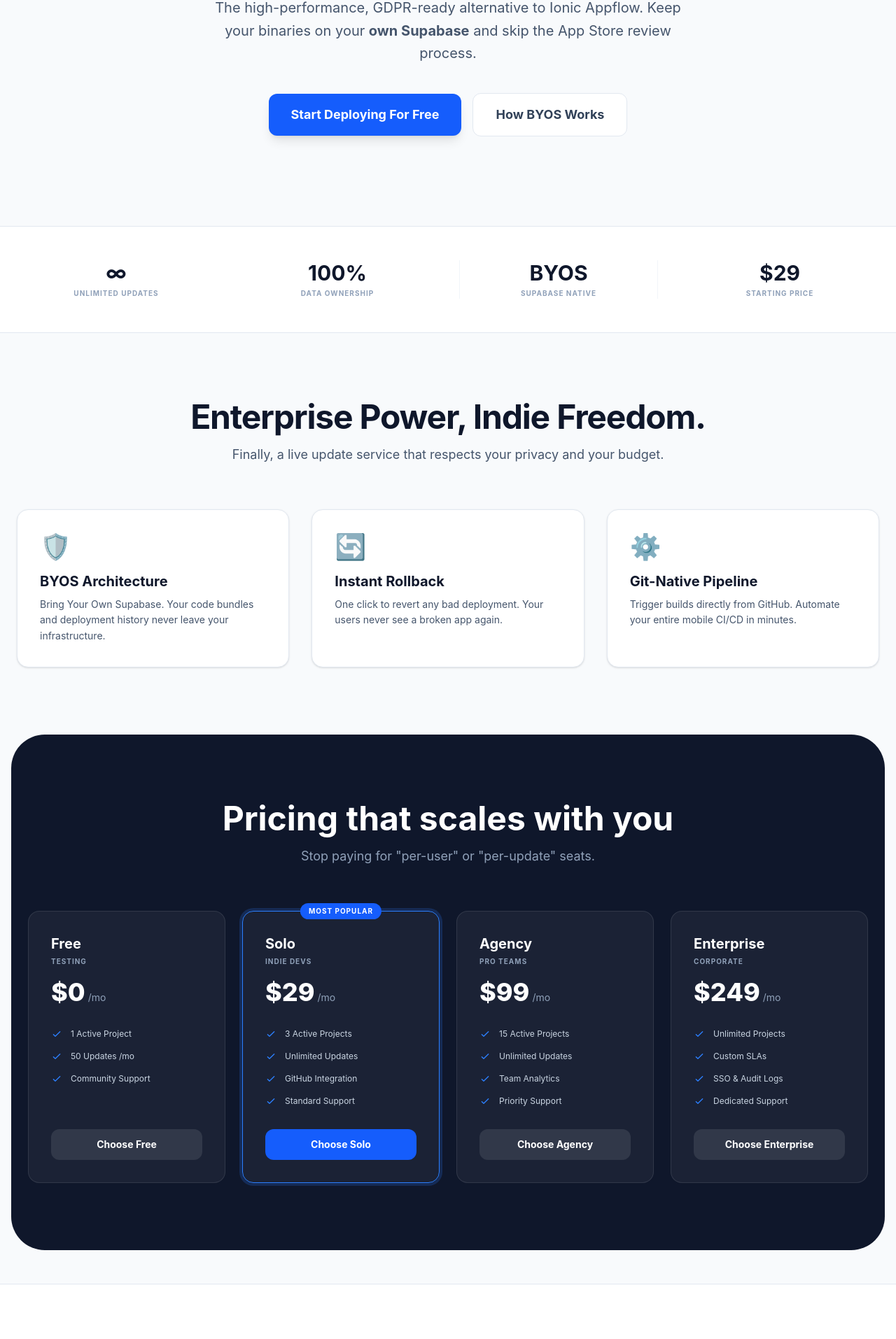
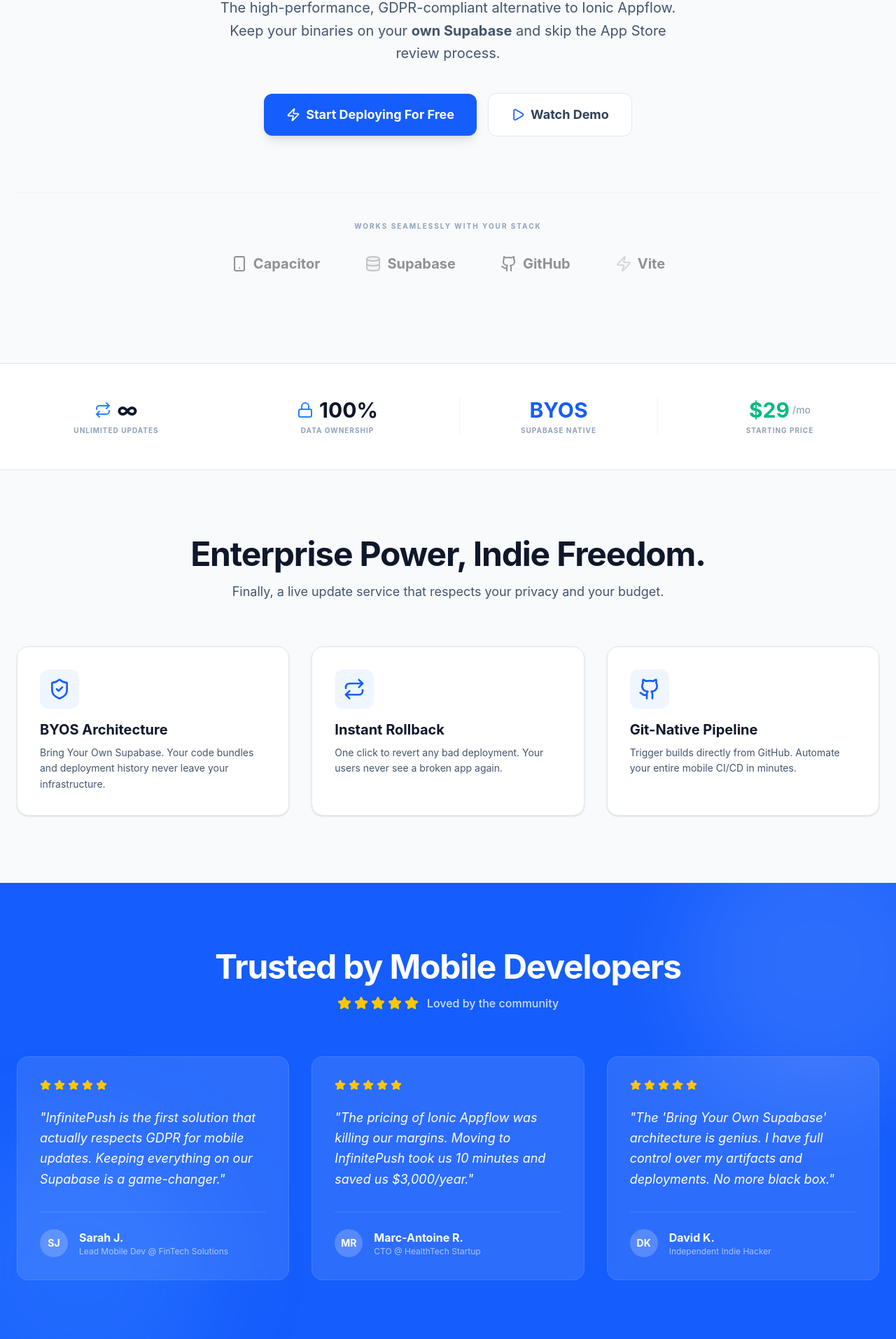
Before and after one commit to Boom-digital-ma/InfinitePush, a Next.js app: page / in a window 1280 px wide. Shown: the part 452-2366 px from the top of the page at 70% size. Built offline with nearby package versions, Linux system fonts and the light colour scheme; no server answers.

Commit message:
feat: enhance landing page social proof and lemon squeezy compliance

```diff
--- a/src/app/page.tsx
+++ b/src/app/page.tsx
@@ -2,6 +2,19 @@ import React from 'react';
 import { Metadata } from 'next';
 import Header from '@/components/ui/Header';
 import Footer from '@/components/ui/Footer';
+import {
+  Play,
+  ShieldCheck,
+  Zap,
+  Repeat,
+  Github,
+  Database,
+  Smartphone,
+  Star,
+  CheckCircle2,
+  TrendingUp,
+  Lock
+} from 'lucide-react';
 
 export const metadata: Metadata = {
   title: 'InfinitePush - The Unlimited Capacitor Live Update Platform',
@@ -14,7 +27,7 @@ export default function LandingPage() {
       <Header />
 
       {/* Hero Section */}
-      <section className="px-6 py-20 md:py-32 max-w-7xl mx-auto text-center">
+      <section className="px-6 py-20 md:py-32 max-w-7xl mx-auto text-center relative overflow-hidden">
         <div className="inline-flex items-center gap-2 px-3 py-1 bg-blue-50 text-blue-700 rounded-full text-xs font-bold mb-6 tracking-wide uppercase">
           <span className="relative flex h-2 w-2">
             <span className="animate-ping absolute inline-flex h-full w-full rounded-full bg-blue-400 opacity-75"></span>
@@ -24,19 +37,40 @@ export default function LandingPage() {
         </div>
         <h1 className="text-5xl md:text-7xl font-extrabold text-slate-900 mb-6 tracking-tight leading-tight">
           Update Your Mobile Apps <br className="hidden md:block" />
-          <span className="text-blue-600 text-transparent bg-clip-text bg-gradient-to-r from-blue-600 to-indigo-600">On Your Own Terms.</span>
+          <span className="text-blue-600 text-transparent bg-clip-text bg-gradient-to-r from-blue-600 to-indigo-600 font-black">On Your Own Terms.</span>
         </h1>
         <p className="text-lg md:text-xl text-slate-600 max-w-2xl mx-auto mb-10 leading-relaxed">
-          The high-performance, GDPR-ready alternative to Ionic Appflow.
+          The high-performance, GDPR-compliant alternative to Ionic Appflow.
           Keep your binaries on your <strong>own Supabase</strong> and skip the App Store review process.
         </p>
         <div className="flex flex-col sm:flex-row items-center justify-center gap-4">
-          <a href="/login" className="w-full sm:w-auto bg-blue-600 text-white px-8 py-4 rounded-xl font-bold text-lg hover:bg-blue-700 transition-all shadow-lg hover:-translate-y-1">
+          <a href="/login" className="w-full sm:w-auto bg-blue-600 text-white px-8 py-4 rounded-xl font-bold text-lg hover:bg-blue-700 transition-all shadow-lg hover:-translate-y-1 flex items-center justify-center gap-2">
+            <Zap className="w-5 h-5" />
             Start Deploying For Free
           </a>
-          <a href="#features" className="w-full sm:w-auto bg-white text-slate-700 border border-slate-200 px-8 py-4 rounded-xl font-bold text-lg hover:bg-slate-50 transition-all">
-            How BYOS Works
-          </a>
+          <button className="w-full sm:w-auto bg-white text-slate-700 border border-slate-200 px-8 py-4 rounded-xl font-bold text-lg hover:bg-slate-50 transition-all flex items-center justify-center gap-2">
+            <Play className="w-5 h-5 text-blue-600" />
+            Watch Demo
+          </button>
+        </div>
+
+        {/* Integration Logos */}
+        <div className="mt-20 pt-10 border-t border-slate-100">
+          <p className="text-[10px] text-slate-400 uppercase font-bold tracking-[0.2em] mb-8">Works seamlessly with your stack</p>
+          <div className="flex flex-wrap justify-center items-center gap-8 md:gap-16 opacity-50 grayscale hover:grayscale-0 transition-all duration-500">
+            <div className="flex items-center gap-2 font-bold text-xl text-slate-800">
+              <Smartphone className="w-6 h-6" /> Capacitor
+            </div>
+            <div className="flex items-center gap-2 font-bold text-xl text-slate-800">
+              <Database className="w-6 h-6 text-emerald-500 fill-emerald-500/10" /> Supabase
+            </div>
+            <div className="flex items-center gap-2 font-bold text-xl text-slate-800">
+              <Github className="w-6 h-6" /> GitHub
+            </div>
+            <div className="flex items-center gap-2 font-bold text-xl text-slate-800">
+              <Zap className="w-6 h-6 text-yellow-500 fill-yellow-500/10" /> Vite
+            </div>
+          </div>
         </div>
       </section>
 
@@ -44,19 +78,25 @@ export default function LandingPage() {
       <section className="px-6 py-12 bg-white border-y border-slate-200">
         <div className="max-w-7xl mx-auto grid grid-cols-2 md:grid-cols-4 gap-8">
           <div className="text-center">
-            <div className="text-3xl font-bold text-slate-900">∞</div>
+            <div className="text-3xl font-bold text-slate-900 flex items-center justify-center gap-2">
+              <Repeat className="w-6 h-6 text-blue-500" /> ∞
+            </div>
             <div className="text-[10px] text-slate-400 uppercase font-bold tracking-widest mt-1">Unlimited Updates</div>
           </div>
           <div className="text-center">
-            <div className="text-3xl font-bold text-slate-900">100%</div>
+            <div className="text-3xl font-bold text-slate-900 flex items-center justify-center gap-2">
+              <Lock className="w-6 h-6 text-blue-500" /> 100%
+            </div>
             <div className="text-[10px] text-slate-400 uppercase font-bold tracking-widest mt-1">Data Ownership</div>
           </div>
           <div className="text-center border-x border-slate-100 hidden md:block">
-            <div className="text-3xl font-bold text-slate-900 text-blue-600">BYOS</div>
+            <div className="text-3xl font-bold text-blue-600 uppercase">BYOS</div>
             <div className="text-[10px] text-slate-400 uppercase font-bold tracking-widest mt-1">Supabase Native</div>
           </div>
           <div className="text-center">
-            <div className="text-3xl font-bold text-slate-900 text-emerald-500">$29</div>
+            <div className="text-3xl font-bold text-emerald-500 flex items-center justify-center gap-1">
+              $29 <span className="text-sm font-medium text-slate-400">/mo</span>
+            </div>
             <div className="text-[10px] text-slate-400 uppercase font-bold tracking-widest mt-1">Starting Price</div>
           </div>
         </div>
@@ -73,21 +113,21 @@ export default function LandingPage() {
             {
               title: "BYOS Architecture",
               desc: "Bring Your Own Supabase. Your code bundles and deployment history never leave your infrastructure.",
-              icon: "🛡️"
+              icon: <ShieldCheck className="w-8 h-8 text-blue-600" />
             },
             {
               title: "Instant Rollback",
               desc: "One click to revert any bad deployment. Your users never see a broken app again.",
-              icon: "🔄"
+              icon: <Repeat className="w-8 h-8 text-blue-600" />
             },
             {
               title: "Git-Native Pipeline",
               desc: "Trigger builds directly from GitHub. Automate your entire mobile CI/CD in minutes.",
-              icon: "⚙️"
+              icon: <Github className="w-8 h-8 text-blue-600" />
             }
           ].map((feat, idx) => (
-            <div key={idx} className="bg-white p-8 rounded-2xl border border-slate-200 shadow-sm hover:shadow-md transition-all">
-              <div className="text-4xl mb-4">{feat.icon}</div>
+            <div key={idx} className="bg-white p-8 rounded-2xl border border-slate-200 shadow-sm hover:shadow-md transition-all group">
+              <div className="mb-4 p-3 bg-blue-50 w-fit rounded-xl group-hover:bg-blue-100 transition-colors">{feat.icon}</div>
               <h3 className="text-xl font-bold text-slate-900 mb-2">{feat.title}</h3>
               <p className="text-slate-600 leading-relaxed text-sm">{feat.desc}</p>
             </div>
@@ -95,50 +135,189 @@ export default function LandingPage() {
         </div>
       </section>
 
-      {/* Pricing Section */}
-      <section id="pricing" className="px-6 py-24 bg-slate-900 text-white rounded-[3rem] mx-4 mb-12">
-        <div className="max-w-7xl mx-auto">
+      {/* Social Proof / Testimonials */}
+      <section className="px-6 py-24 bg-blue-600 text-white overflow-hidden relative">
+        <div className="absolute top-0 right-0 -mt-20 -mr-20 w-96 h-96 bg-white/10 rounded-full blur-3xl"></div>
+        <div className="absolute bottom-0 left-0 -mb-20 -ml-20 w-96 h-96 bg-blue-400/20 rounded-full blur-3xl"></div>
+
+        <div className="max-w-7xl mx-auto relative z-10">
           <div className="text-center mb-16">
-            <h2 className="text-3xl md:text-5xl font-bold mb-4">Pricing that scales with you</h2>
-            <p className="text-slate-400 text-lg">Stop paying for "per-user" or "per-update" seats.</p>
+            <h2 className="text-3xl md:text-5xl font-bold mb-4 tracking-tight">Trusted by Mobile Developers</h2>
+            <div className="flex items-center justify-center gap-1 text-yellow-400">
+              <Star className="w-5 h-5 fill-current" />
+              <Star className="w-5 h-5 fill-current" />
+              <Star className="w-5 h-5 fill-current" />
+              <Star className="w-5 h-5 fill-current" />
+              <Star className="w-5 h-5 fill-current" />
+              <span className="ml-2 text-white/80 font-medium">Loved by the community</span>
+            </div>
           </div>
-          <div className="grid md:grid-cols-4 gap-6">
+
+          <div className="grid md:grid-cols-3 gap-8">
             {[
-              { name: "Free", price: "$0", period: "/mo", target: "Testing", features: ["1 Active Project", "50 Updates /mo", "Community Support"] },
-              { name: "Solo", price: "$29", period: "/mo", target: "Indie Devs", features: ["3 Active Projects", "Unlimited Updates", "GitHub Integration", "Standard Support"] },
-              { name: "Agency", price: "$99", period: "/mo", target: "Pro Teams", features: ["15 Active Projects", "Unlimited Updates", "Team Analytics", "Priority Support"] },
-              { name: "Enterprise", price: "$249", period: "/mo", target: "Corporate", features: ["Unlimited Projects", "Custom SLAs", "SSO & Audit Logs", "Dedicated Support"] }
-            ].map((plan, idx) => (
-              <div key={idx} className={`bg-white/5 border ${plan.name === 'Solo' ? 'border-blue-500 ring-4 ring-blue-500/20' : 'border-white/10'} p-8 rounded-2xl flex flex-col relative`}>
-                {plan.name === 'Solo' && <span className="absolute -top-3 left-1/2 -translate-x-1/2 bg-blue-600 text-white text-[10px] font-bold px-3 py-1 rounded-full uppercase tracking-widest">Most Popular</span>}
-                <div className="mb-8">
-                  <h3 className="text-xl font-bold mb-1">{plan.name}</h3>
-                  <div className="text-slate-400 text-[10px] font-bold mb-4 uppercase tracking-widest">{plan.target}</div>
-                  <div className="flex items-baseline gap-1">
-                    <span className="text-4xl font-extrabold">{plan.price}</span>
-                    <span className="text-slate-400 text-sm">{plan.period}</span>
+              {
+                quote: "InfinitePush is the first solution that actually respects GDPR for mobile updates. Keeping everything on our Supabase is a game-changer.",
+                author: "Sarah J.",
+                role: "Lead Mobile Dev @ FinTech Solutions",
+                avatar: "SJ"
+              },
+              {
+                quote: "The pricing of Ionic Appflow was killing our margins. Moving to InfinitePush took us 10 minutes and saved us $3,000/year.",
+                author: "Marc-Antoine R.",
+                role: "CTO @ HealthTech Startup",
+                avatar: "MR"
+              },
+              {
+                quote: "The 'Bring Your Own Supabase' architecture is genius. I have full control over my artifacts and deployments. No more black box.",
+                author: "David K.",
+                role: "Independent Indie Hacker",
+                avatar: "DK"
+              }
+            ].map((t, idx) => (
+              <div key={idx} className="bg-white/10 backdrop-blur-sm p-8 rounded-2xl border border-white/10 flex flex-col justify-between">
+                <div>
+                  <div className="flex gap-1 mb-6">
+                    <Star className="w-4 h-4 fill-yellow-400 text-yellow-400" />
+                    <Star className="w-4 h-4 fill-yellow-400 text-yellow-400" />
+                    <Star className="w-4 h-4 fill-yellow-400 text-yellow-400" />
+                    <Star className="w-4 h-4 fill-yellow-400 text-yellow-400" />
+                    <Star className="w-4 h-4 fill-yellow-400 text-yellow-400" />
+                  </div>
+                  <p className="text-lg italic mb-8 leading-relaxed">"{t.quote}"</p>
+                </div>
+                <div className="flex items-center gap-4 border-t border-white/10 pt-6">
+                  <div className="w-10 h-10 bg-white/20 rounded-full flex items-center justify-center font-bold text-sm">
+                    {t.avatar}
+                  </div>
+                  <div>
+                    <div className="font-bold">{t.author}</div>
+                    <div className="text-xs text-white/60">{t.role}</div>
                   </div>
                 </div>
-                <ul className="space-y-4 mb-8 flex-grow text-left">
-                  {plan.features.map((f, i) => (
-                    <li key={i} className="flex items-center gap-3 text-slate-300 text-xs">
-                      <svg className="w-4 h-4 text-blue-500 shrink-0" fill="none" stroke="currentColor" viewBox="0 0 24 24"><path strokeLinecap="round" strokeLinejoin="round" strokeWidth="2" d="M5 13l4 4L19 7"></path></svg>
-                      {f}
-                    </li>
-                  ))}
-                </ul>
-                <a
-                  href="/login"
-                  className={`w-full py-3 rounded-xl font-bold text-center transition-all text-sm ${plan.name === 'Solo' ? 'bg-blue-600 hover:bg-blue-700' : 'bg-white/10 hover:bg-white/20'}`}
-                >
-                  Choose {plan.name}
-                </a>
               </div>
             ))}
           </div>
         </div>
       </section>
 
+      {/* Pricing Section */}
+      <section id="pricing" className="px-6 py-24 bg-slate-50 border-t border-slate-200">
+        <div className="max-w-7xl mx-auto px-4">
+          <div className="text-center mb-20">
+            <div className="inline-block px-4 py-1.5 bg-blue-100 text-blue-700 rounded-full text-xs font-bold tracking-widest uppercase mb-4">
+              Transparent Pricing
+            </div>
+            <h2 className="text-4xl md:text-6xl font-black text-slate-900 mb-6 tracking-tight">
+              Predictable costs, <br className="hidden md:block" />
+              <span className="text-blue-600">No surprises.</span>
+            </h2>
+            <p className="text-slate-500 text-lg max-w-2xl mx-auto">
+              Stop paying for "per-user" seats or "per-update" fees.
+              Our plans are designed to scale with your app's growth.
+            </p>
+          </div>
+
+          <div className="grid md:grid-cols-4 gap-8">
+            {[
+              {
+                name: "Free",
+                price: "$0",
+                target: "Individual devs",
+                features: ["1 Active Project", "50 Updates / month", "Community Support", "BYOS Enabled"],
+                cta: "Start for Free",
+                popular: false
+              },
+              {
+                name: "Solo",
+                price: "$29",
+                target: "Professional devs",
+                features: ["3 Active Projects", "Unlimited Updates", "GitHub CI/CD Action", "Email Support", "Custom Domains"],
+                cta: "Go Pro Now",
+                popular: true
+              },
+              {
+                name: "Agency",
+                price: "$99",
+                target: "Development teams",
+                features: ["15 Active Projects", "Unlimited Updates", "Team Collaboration", "Priority Support", "Advanced Analytics"],
+                cta: "Scale your Agency",
+                popular: false
+              },
+              {
+                name: "Enterprise",
+                price: "$249",
+                target: "Large organizations",
+                features: ["Unlimited Projects", "Custom SLAs", "SSO & Audit Logs", "Dedicated Account Manager", "White-label options"],
+                cta: "Contact Sales",
+                popular: false
+              }
+            ].map((plan, idx) => (
+              <div
+                key={idx}
+                className={`relative flex flex-col p-8 rounded-[2rem] transition-all duration-300 ${
+                  plan.popular
+                    ? 'bg-white border-2 border-blue-600 shadow-2xl scale-105 z-10'
+                    : 'bg-white border border-slate-200 shadow-sm hover:shadow-xl hover:-translate-y-1'
+                }`}
+              >
+                {plan.popular && (
+                  <div className="absolute -top-4 left-1/2 -translate-x-1/2 bg-gradient-to-r from-blue-600 to-indigo-600 text-white text-[10px] font-black px-4 py-1.5 rounded-full uppercase tracking-widest shadow-lg">
+                    Most Popular
+                  </div>
+                )}
+
+                <div className="mb-8">
+                  <h3 className="text-xl font-black text-slate-900 mb-1">{plan.name}</h3>
+                  <p className="text-slate-400 text-xs font-medium uppercase tracking-wider mb-6">{plan.target}</p>
+                  <div className="flex items-baseline gap-1">
+                    <span className="text-5xl font-black text-slate-900 tracking-tighter">{plan.price}</span>
+                    <span className="text-slate-400 font-bold text-sm">/mo</span>
+                  </div>
+                </div>
+
+                <div className="space-y-4 mb-10 flex-grow">
+                  {plan.features.map((feature, i) => (
+                    <div key={i} className="flex items-start gap-3 text-sm text-slate-600 font-medium">
+                      <CheckCircle2 className={`w-5 h-5 shrink-0 ${plan.popular ? 'text-blue-600' : 'text-emerald-500'}`} />
+                      <span>{feature}</span>
+                    </div>
+                  ))}
+                </div>
+
+                <a
+                  href={plan.name === 'Enterprise' ? 'mailto:infinitepush.app@proton.me' : '/login'}
+                  className={`w-full py-4 rounded-2xl font-black text-center transition-all ${
+                    plan.popular
+                      ? 'bg-blue-600 text-white hover:bg-blue-700 shadow-blue-200 shadow-lg'
+                      : 'bg-slate-100 text-slate-900 hover:bg-slate-200'
+                  }`}
+                >
+                  {plan.cta}
+                </a>
+              </div>
+            ))}
+          </div>
+
+          <div className="mt-16 text-center">
+            <p className="text-slate-400 text-sm font-medium">
+              All plans include our 7-day no-questions-asked refund policy. <br className="md:hidden" />
+              Need a custom plan? <a href="mailto:infinitepush.app@proton.me" className="text-blue-600 underline underline-offset-4 font-bold">Talk to us</a>.
+            </p>
+          </div>
+        </div>
+      </section>
+
+      {/* CTA Final */}
+      <section className="px-6 py-24 text-center max-w-4xl mx-auto">
+        <h2 className="text-4xl font-black mb-6">Ready to take control of your mobile deployments?</h2>
+        <p className="text-xl text-slate-600 mb-10 leading-relaxed">
+          Join hundreds of developers who have already switched to a more secure, more affordable Capacitor live update platform.
+        </p>
+        <a href="/login" className="bg-slate-900 text-white px-12 py-5 rounded-2xl font-bold text-xl hover:bg-slate-800 transition-all shadow-xl hover:-translate-y-1 inline-block">
+          Launch Your First Update Now
+        </a>
+      </section>
+
       <Footer />
     </div>
   );
```
Also changed, not shown: src/app/terms/page.tsx (+10 -7 lines), lemon-squeezy-reply.txt (added).
